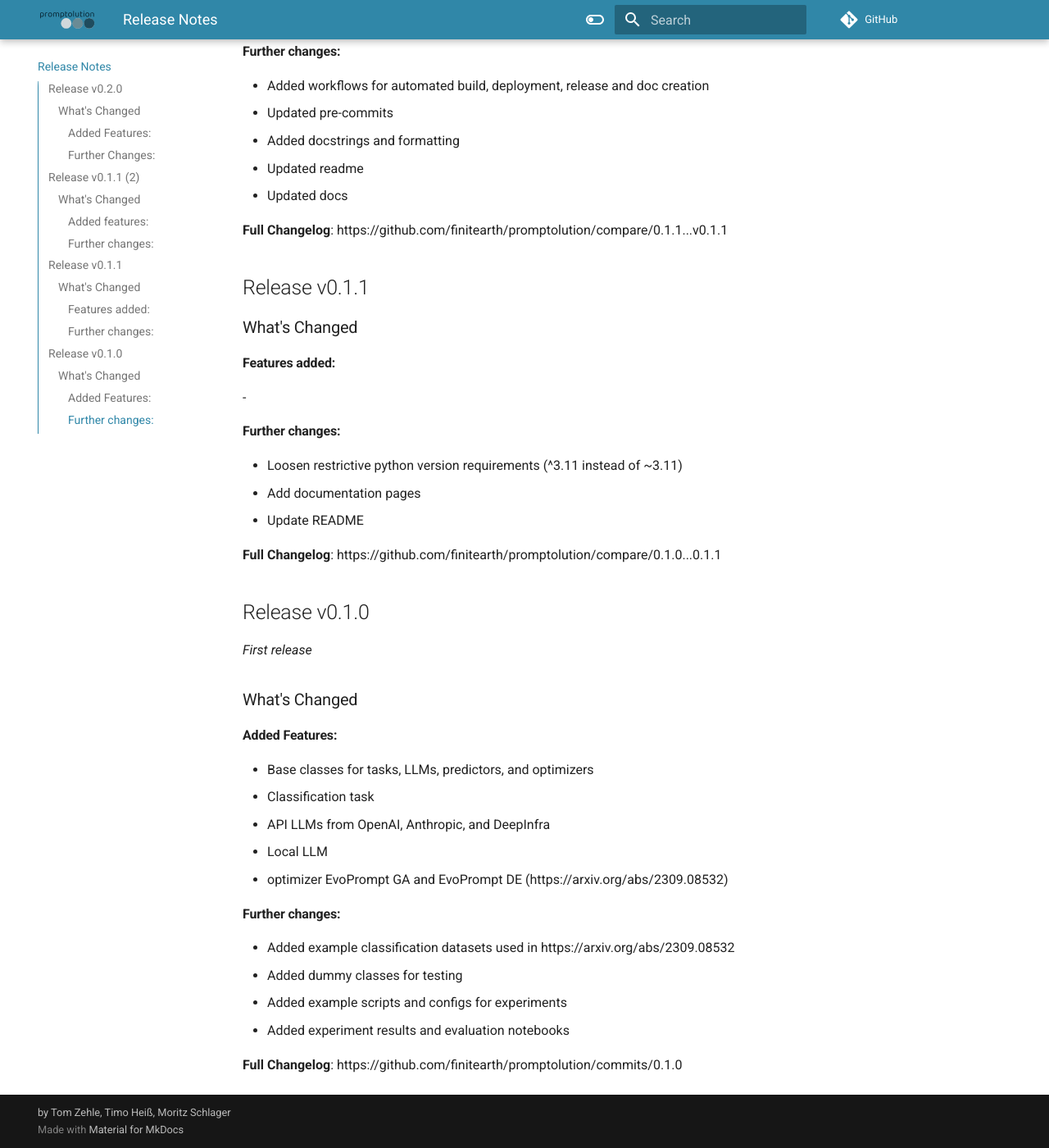
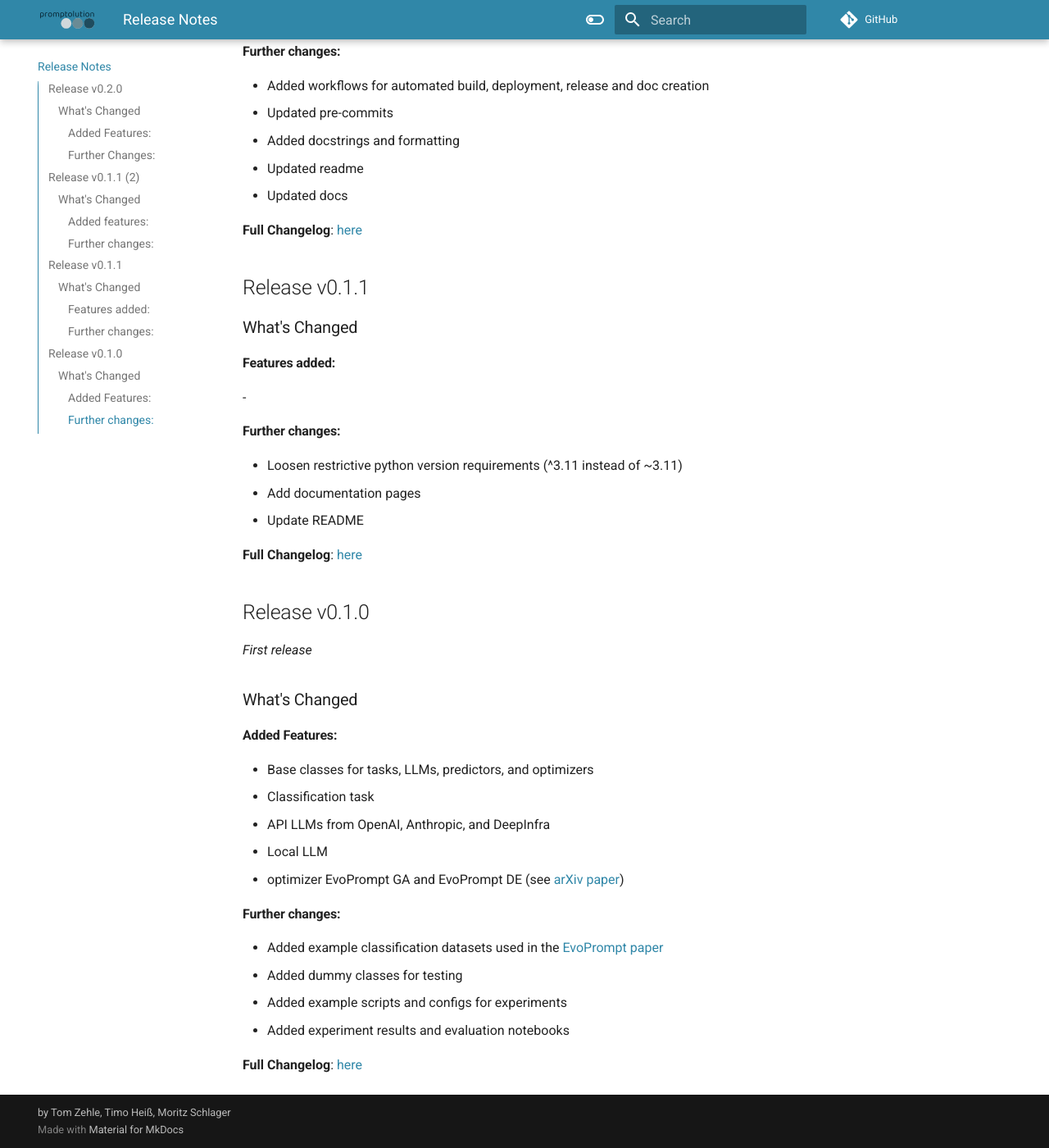
Before and after one commit to finitearth/promptolution, an MkDocs documentation site: the page built from docs/release-notes.md, in a window 1280 px wide and 1400 px high, scrolled down 821 px. Shown: the whole window at 82% size. Built offline with MkDocs 1.6.1 and Material for MkDocs 9.7.7, drawn with Linux system fonts in a browser that asks for light colours; comment, search, counter and statistics services are not loaded; some of the changed text lies outside the part shown.

Commit message:
Fix release note links

```diff
--- a/docs/release-notes.md
+++ b/docs/release-notes.md
@@ -6,7 +6,7 @@
 #### Added Features:
 * Prompt creation utility function
 * Prompt variation utility function
-* New optimizer: OPro (https://arxiv.org/abs/2309.03409)
+* New optimizer: OPro (see [arXiv paper](https://arxiv.org/abs/2309.03409))
 
 
 #### Further Changes:
@@ -14,7 +14,7 @@
 * New documentation page appearance
 * Additional Docstrings & Formatting
 
-**Full Changelog**: https://github.com/finitearth/promptolution/compare/v0.1.1...v0.2.0
+**Full Changelog**: [here](https://github.com/finitearth/promptolution/compare/v0.1.1...v0.2.0)
 
 ## Release v0.1.1 (2)
 
@@ -30,7 +30,7 @@
 * Updated readme
 * Updated docs
 
-**Full Changelog**: https://github.com/finitearth/promptolution/compare/0.1.1...v0.1.1
+**Full Changelog**: [here](https://github.com/finitearth/promptolution/compare/0.1.1...v0.1.1)
 
 ## Release v0.1.1
 
@@ -44,7 +44,7 @@
 * Add documentation pages
 * Update README
 
-**Full Changelog**: https://github.com/finitearth/promptolution/compare/0.1.0...0.1.1
+**Full Changelog**: [here](https://github.com/finitearth/promptolution/compare/0.1.0...0.1.1)
 
 ## Release v0.1.0
 
@@ -57,12 +57,12 @@
 * Classification task
 * API LLMs from OpenAI, Anthropic, and DeepInfra
 * Local LLM
-* optimizer EvoPrompt GA and EvoPrompt DE (https://arxiv.org/abs/2309.08532)
+* optimizer EvoPrompt GA and EvoPrompt DE (see [arXiv paper](https://arxiv.org/abs/2309.08532))
 
 #### Further changes:
-* Added example classification datasets used in https://arxiv.org/abs/2309.08532
+* Added example classification datasets used in the [EvoPrompt paper](https://arxiv.org/abs/2309.08532)
 * Added dummy classes for testing
 * Added example scripts and configs for experiments
 * Added experiment results and evaluation notebooks
 
-**Full Changelog**: https://github.com/finitearth/promptolution/commits/0.1.0
+**Full Changelog**: [here](https://github.com/finitearth/promptolution/commits/0.1.0)
```
